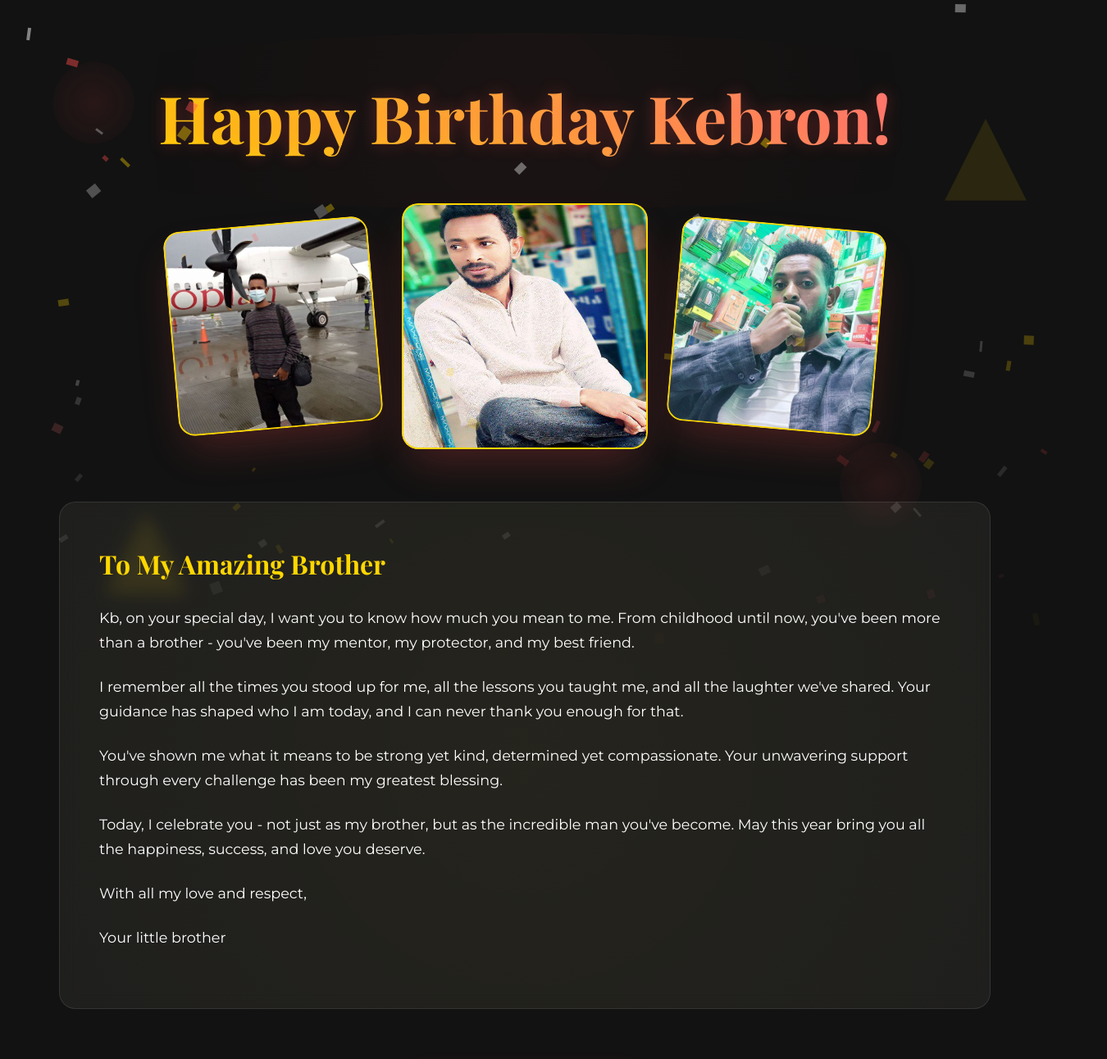
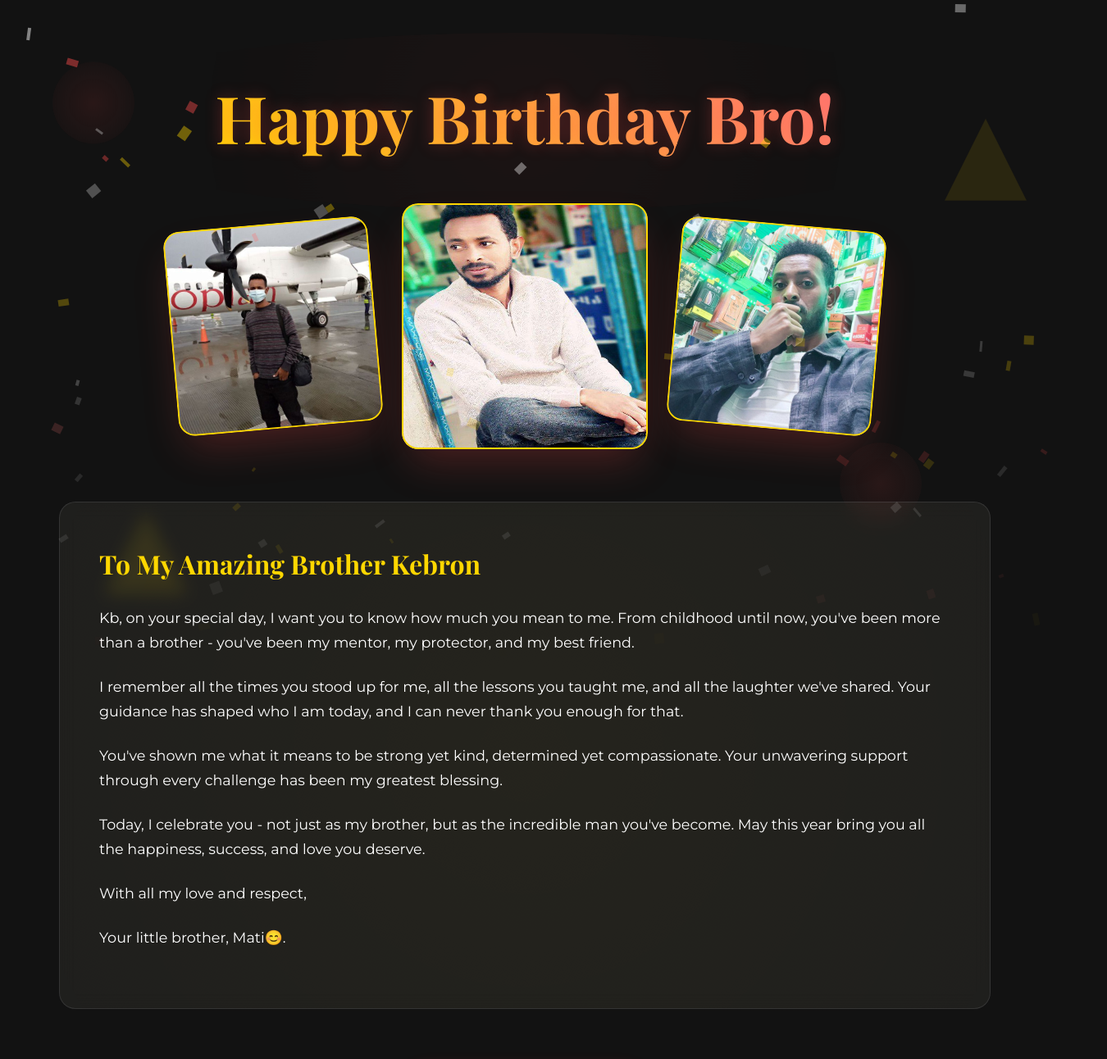
Before and after one commit to haile121/HBD_Web, a plain HTML site: page index.html in a window 1280 px wide. Shown: the top 1292 px of the page at 82% size, 1350 px wide, since content can reach past the window. Drawn offline with nearby package versions, Linux system fonts and the light colour scheme.

Commit message:
index.html

```diff
--- a/index.html
+++ b/index.html
@@ -18,7 +18,7 @@
     <div class="container">
       <header>
         <div class="title-wrapper">
-          <h1>Happy Birthday Kebron!</h1>
+          <h1>Happy Birthday Bro!</h1>
           <div class="title-decoration"></div>
         </div>
 
@@ -56,7 +56,7 @@
       </header>
 
       <section class="message-section">
-        <h2>To My Amazing Brother</h2>
+        <h2>To My Amazing Brother Kebron</h2>
         <p>
           Kb, on your special day, I want you to know how much you mean to me.
           From childhood until now, you've been more than a brother - you've
@@ -78,7 +78,7 @@
           and love you deserve.
         </p>
         <p>With all my love and respect,</p>
-        <p>Your little brother</p>
+        <p>Your little brother, Mati😊.</p>
       </section>
 
       <button class="surprise-btn" id="surpriseBtn" onclick="myMessage()">
```
